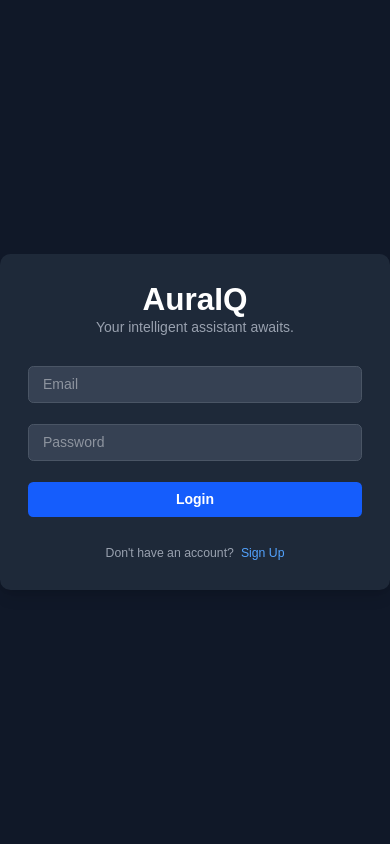
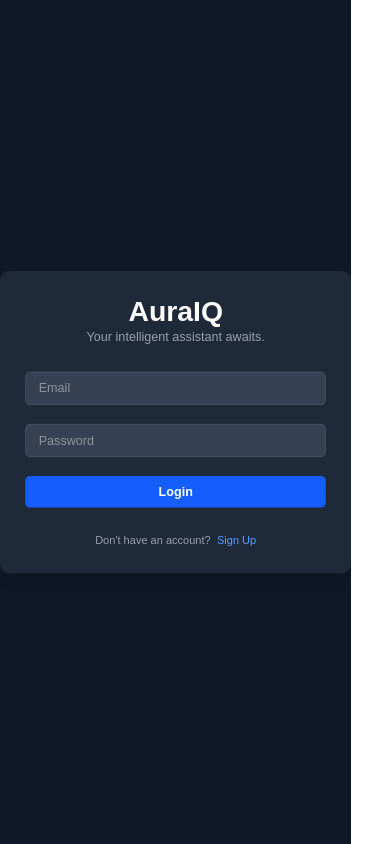
Before and after one commit to ProSamhacker/auraiq-app, a Next.js app: page / in a window 390 px wide. Built offline with nearby package versions, Linux system fonts and the light colour scheme; no server answers.

Commit message:
Initial commit

```diff
--- a/src/app/globals.css
+++ b/src/app/globals.css
@@ -1,33 +1,30 @@
 @import "tailwindcss";
 
-/* MODIFICATION: Responsive font sizes without scaling */
+/* MODIFICATION: This block scales the entire UI down */
 html {
-  /* Base font size for mobile */
+  /* Base font size for mobile (zoomed out) */
   font-size: 14px;
+  @media (max-width: 767px) {
+  /*
+    This block applies a "zoom out" effect for mobile screens only.
+    It scales the entire application down to 90% of its size.
+  */
+  body > div:first-child {
+    transform: scale(0.9);
+    transform-origin: top left;
+    width: 100.11%;
+    height: 111.11%;
+    overflow-x: hidden;
+  }
 }
-
-@media (min-width: 640px) {
-  /* Small tablets and larger */
-  html {
-    font-size: 15px;
-  }
 }
 
 @media (min-width: 768px) {
-  /* Tablets and larger */
-  html {
-    font-size: 16px;
-  }
-}
-
-@media (min-width: 1024px) {
-  /* Desktops and larger */
+  /* Larger font size for tablets and desktops (md breakpoint) */
   html {
     font-size: 17px;
   }
 }
-
-/* Removed duplicate media query - now handled above */
 
 html,
 body {
--- a/src/components/ChatBubble.tsx
+++ b/src/components/ChatBubble.tsx
@@ -103,7 +103,7 @@ const ChatBubble: FC<ChatBubbleProps> = ({ message }) => {
             : "bg-gray-800 text-gray-300 rounded-bl-none"
         }`}
       >
-        <div className="prose prose-invert prose-p:my-2 text-sm leading-relaxed">
+        <div className="prose prose-invert prose-p:my-2 text-sm leading-relaxed break-words">
           {promptText && (
             <ReactMarkdown components={customComponents}>
               {promptText}
```
Also changed, not shown: 1 other file (tests, documents, lock files or other folders).
